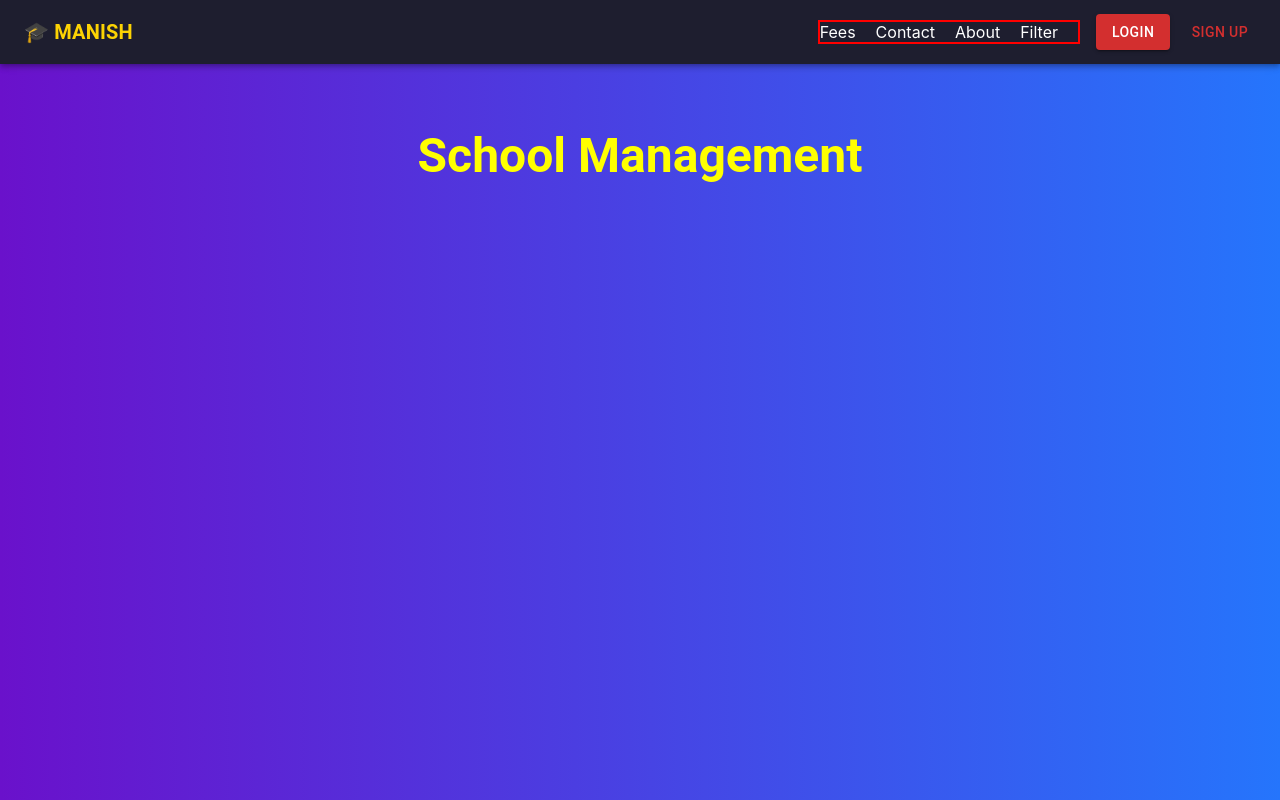
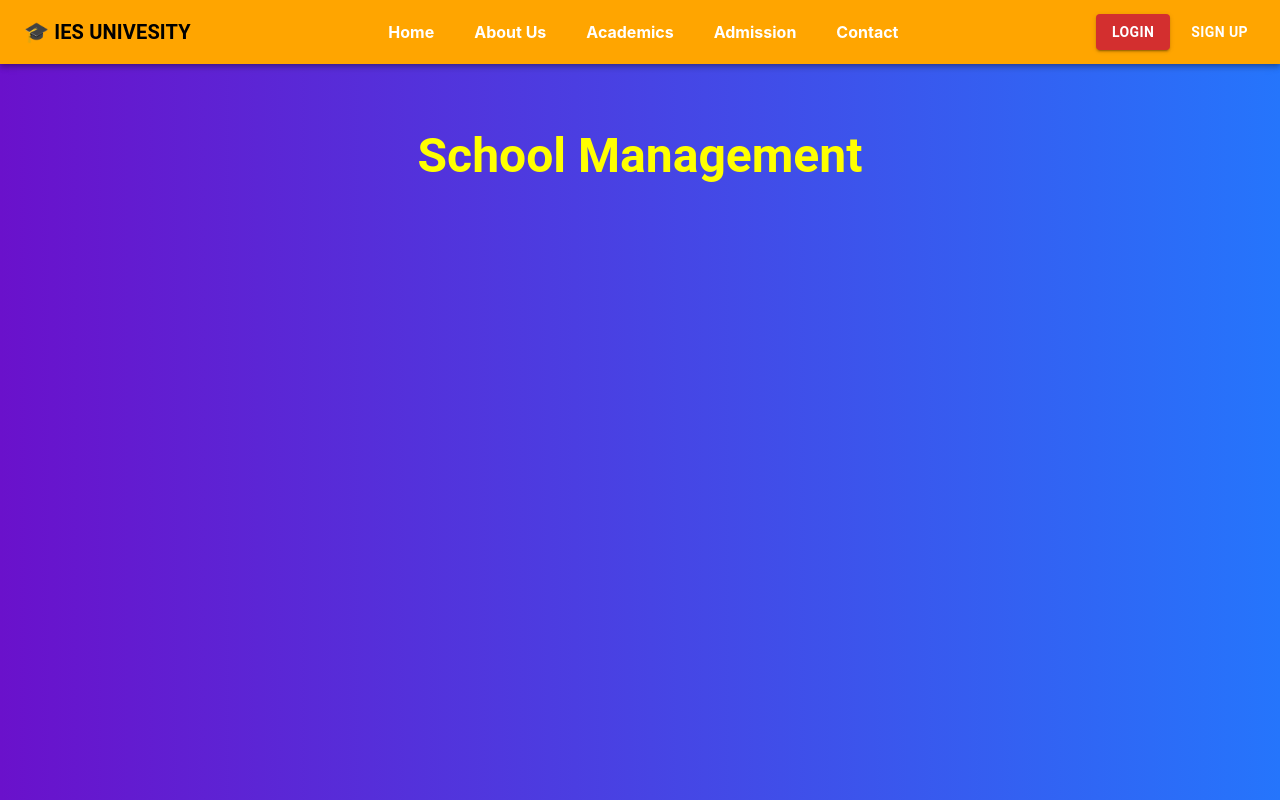
Before and after one commit to rishi-ris/School-management, a React (Create React App) app: page / in a window 1280 px wide. Built offline with nearby package versions, Linux system fonts and the light colour scheme.

Commit message:
my first commit

```diff
--- a/src/App.css
+++ b/src/App.css
@@ -0,0 +1,5 @@
+
+:root {
+  --header-bg-color: orange;
+  ---IES-UNIVERSITY: 🎓 IES UNIVESITY;
+}
--- a/src/component/Logify.jsx
+++ b/src/component/Logify.jsx
@@ -58,7 +58,7 @@ const Logify = () => {
         sx={{
           width: "100%",
           height: 75,
-          bgcolor: "rgb(236, 154, 78)",
+          backgroundColor: 'var(--header-bg-color)',
           boxShadow: "5px 5px 15px rgba(0, 0, 0, 0.3)",
         }}
       />
--- a/src/component/SchoolFrontPage.jsx
+++ b/src/component/SchoolFrontPage.jsx
@@ -11,10 +11,6 @@ import {
   Container,
   Paper,
 } from "@mui/material";
-import CssIcon from "@mui/icons-material/Css";
-import HtmlIcon from "@mui/icons-material/Html";
-import StorageIcon from "@mui/icons-material/Storage";
-import CodeIcon from "@mui/icons-material/Code";
 
 const SchoolFrontPage = () => {
   const navigate = useNavigate();
@@ -35,47 +31,64 @@ const SchoolFrontPage = () => {
       }}
     >
       {/* Top Bar */}
-      <AppBar position="static" sx={{ backgroundColor: "#1e1e2f" }}>
+      <AppBar
+        position="static"
+        sx={{ backgroundColor: "var(--header-bg-color)" }}
+      >
        <Toolbar>
-    <Typography variant="h6" sx={{ flexGrow: 1 }}>
-      <span style={{ fontWeight: "bold", color: "#fcd303" }}>
-        🎓 MANISH
-      </span>
+  <Typography variant="h6" sx={{ color: "black", fontWeight: "bold", }}>
+    🎓 IES UNIVESITY
   </Typography>
 
-    {/* Added list here */}
-    <Box component="ul" sx={{ display: "flex", border: "2px solid red", listStyle: "none", mx: 2, p: 0 }}>
-      <li style={{ marginRight: "20px", color: "white", cursor: "pointer" }}>Fees</li>
-      <li style={{ marginRight: "20px", color: "white", cursor: "pointer" }}>Contact</li>
-      <li style={{ marginRight: "20px", color: "white", cursor: "pointer" }}>About</li>
-      <li style={{ marginRight: "20px", color: "white", cursor: "pointer" }}>Filter</li>
+  <Box
+    component="ul"
+    sx={{
+      display: "flex",
+      justifyContent: "center",
+      alignItems: "center",
+      flexGrow: 1,
+      listStyle: "none",
+      m: 0,
+      p: 0,
+      fontWeight: "bold",
+    }}
+  >
+    <li style={{ margin: "0 20px", color: "white", cursor: "pointer" }}>Home</li>
+    <li style={{ margin: "0 20px", color: "white", cursor: "pointer" }}>About Us</li>
+    <li style={{ margin: "0 20px", color: "white", cursor: "pointer" }}>Academics</li>
+    <li style={{ margin: "0 20px", color: "white", cursor: "pointer" }}>Admission</li>
+    <li style={{ margin: "0 20px", color: "white", cursor: "pointer" }}>Contact</li>
   </Box>
 
-    <Box
-      display="flex"
-      justifyContent="space-between"
-      sx={{ width: "160px" }}
-    >
+  <Box display="flex" justifyContent="space-between" sx={{ width: "160px" }}>
     <Button
       variant="contained"
       color="error"
+
       onClick={goTologin}
-        sx={{ ":hover": { backgroundColor: "#FF0606" } }}
+      sx={{ fontWeight: "bold",":hover": { backgroundColor: "#FF0606" } }}
     >
       Login
     </Button>
     <Button
       variant="text"
-        color="error"
+
+      color="White"
       onClick={goTosign}
-        sx={{ ":hover": { backgroundColor: "white", color: "black" } }}
+   sx={{
+  fontWeight: "bold",
+  ":hover": {
+    backgroundColor: "white",
+    color: "black",
+  },
+}}
     >
       Sign Up
     </Button>
   </Box>
 </Toolbar>
+
       </AppBar>
-
 
       {/* Hero Section */}
       <Container maxWidth="md" sx={{ textAlign: "center", py: 8 }}>
```
Lines whose indentation alone changed are shown as unchanged.
